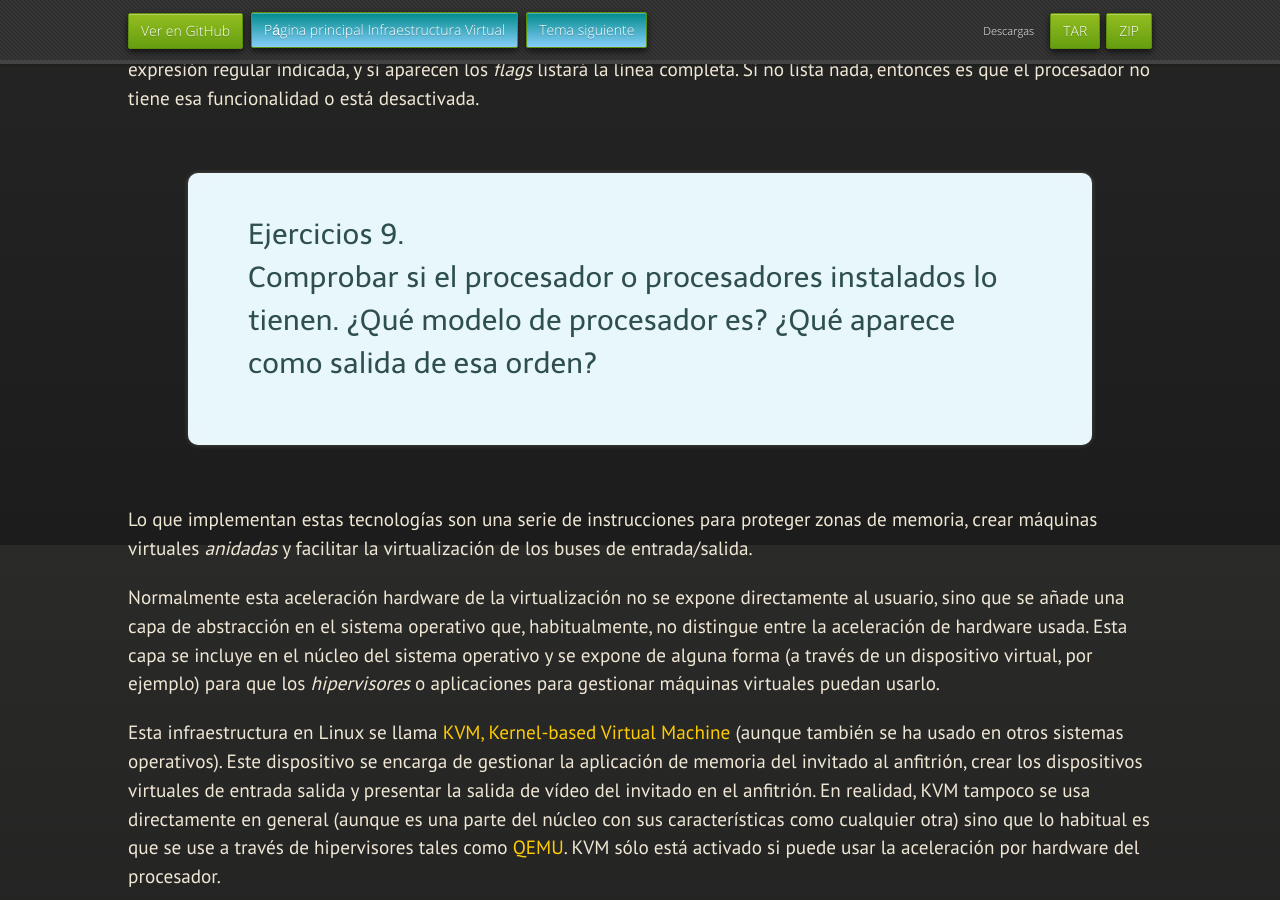
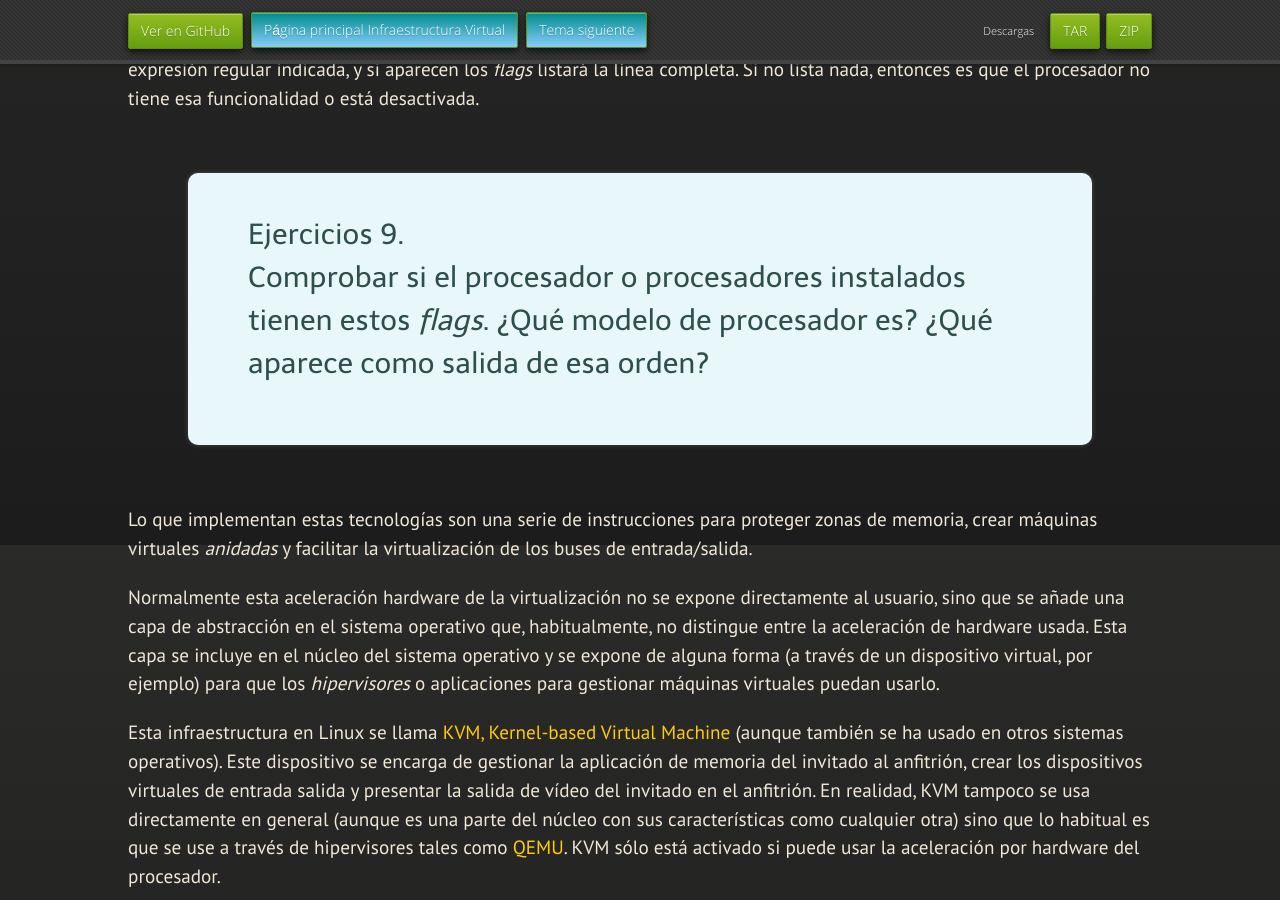
Before and after one commit to JJ/IV, a Jekyll site: the page built from documentos/temas/Intro_concepto_y_soporte_fisico.md, in a window 1280 px wide and 900 px high, scrolled down 14755 px. Built offline with Jekyll 4.4.1, drawn with Linux system fonts in a browser that asks for light colours; nearby versions of some CDN libraries; some web fonts are replaced; some of the changed text lies outside the part shown.

Commit message:
Sync documentos/temas/Intro_concepto_y_soporte_fisico.md de master a gh-pages

```diff
--- a/documentos/temas/Intro_concepto_y_soporte_fisico.md
+++ b/documentos/temas/Intro_concepto_y_soporte_fisico.md
@@ -569,7 +569,7 @@ fichero que contengan la expresión regular indicada, y si aparecen los
 el procesador no tiene esa funcionalidad o está desactivada.
 
 <div class='ejercicios' markdown="1">
-Comprobar si el procesador o procesadores instalados lo tienen. ¿Qué
+Comprobar si el procesador o procesadores instalados tienen estos *flags*. ¿Qué
 modelo de procesador es? ¿Qué aparece como salida de esa orden?
 </div>
 
```
Also changed, not shown: other parts of documentos/temas/Intro_concepto_y_soporte_fisico.md (+1 -1 lines).
